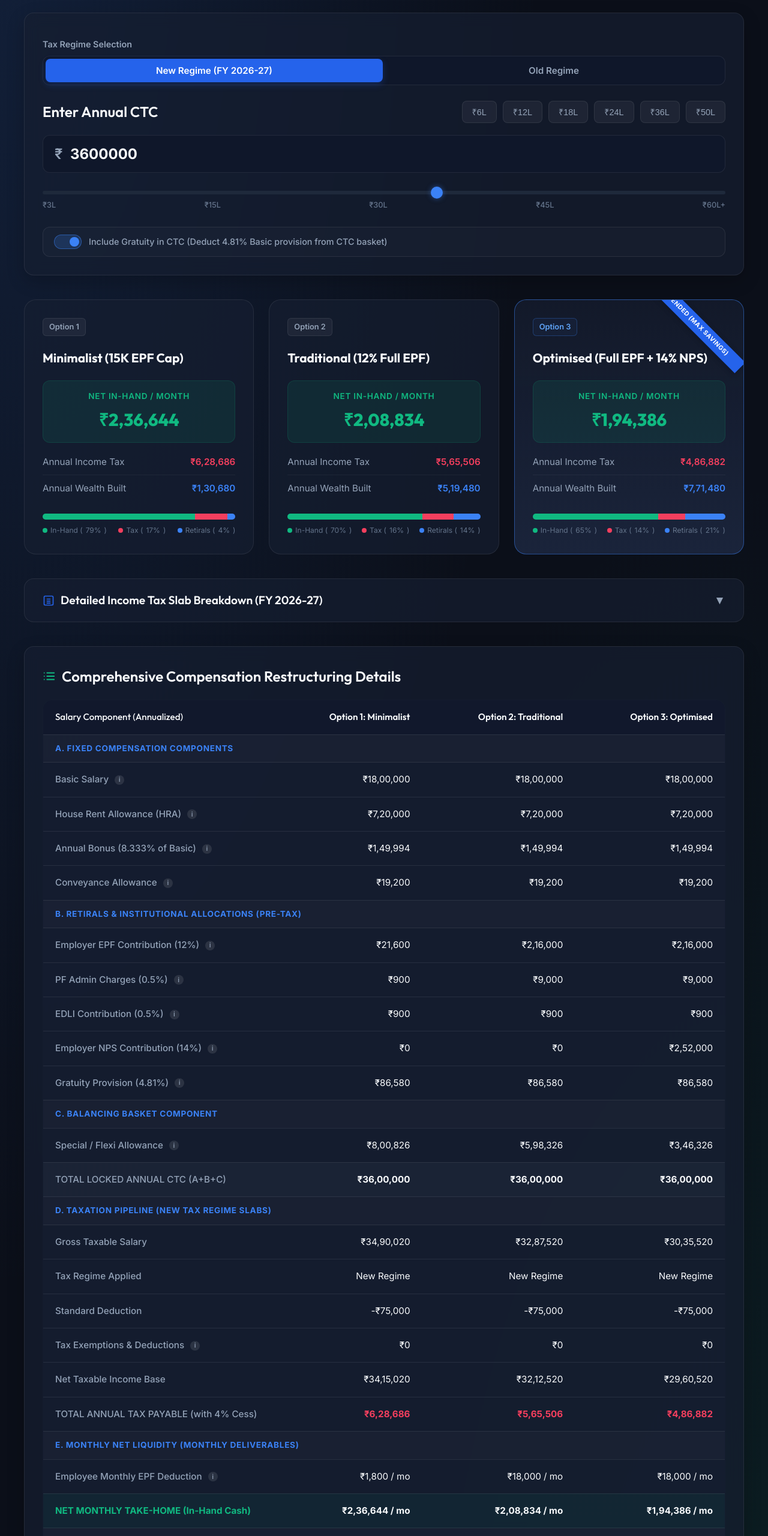
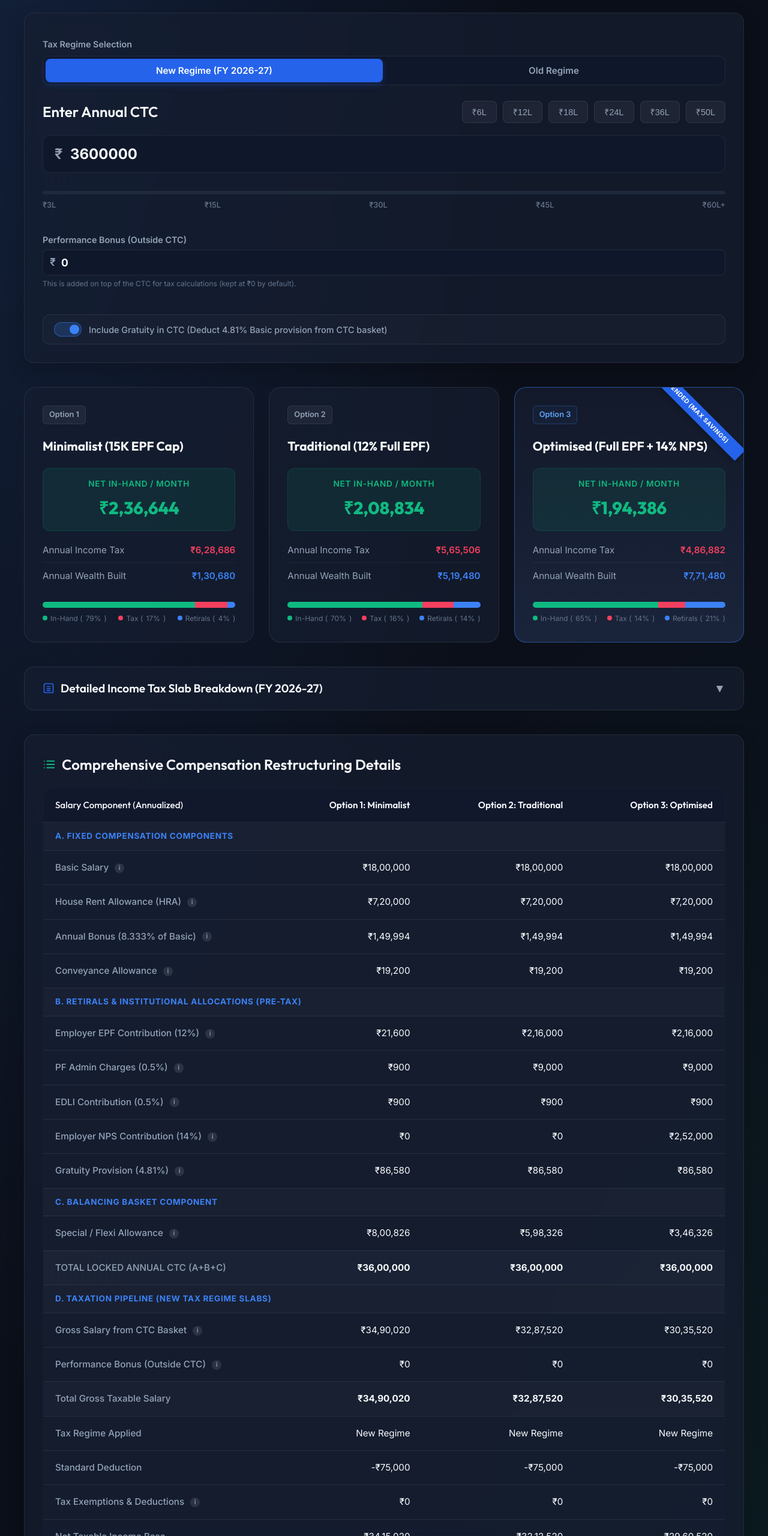
Before and after one commit to Lovlesh9905/epf-nps-calculator, a website built with Vite: page index.html in a window 1280 px wide. Shown: the part 210-2770 px from the top of the page at 60% size. Built offline with nearby package versions, Linux system fonts and the light colour scheme.

Commit message:
Implement Performance Bonus (Outside CTC) input and dynamic tax pipeline integration

```diff
--- a/index.html
+++ b/index.html
@@ -61,6 +61,19 @@
                         <span>₹45L</span>
                         <span>₹60L+</span>
                     </div>
+                </div>
+
+                <!-- Performance Bonus (Outside CTC) Input -->
+                <div style="margin-top: 15px; margin-bottom: 15px;">
+                    <label style="font-size: 0.9rem; font-weight: 600; color: var(--color-text-secondary); display: block; margin-bottom: 5px;">
+                        Performance Bonus (Outside CTC)
+                    </label>
+                    <div class="deduction-input-wrapper">
+                        <span class="currency-symbol" style="left: 12px; color: var(--color-text-secondary); font-weight: 600;">₹</span>
+                        <input type="number" id="perfBonusInput" value="0" min="0" max="5000000" step="10000"
+                               style="padding: 10px 12px 10px 30px; font-size: 1.1rem; border-radius: 8px; background: #0f172a; border: 1px solid var(--border-card); color: var(--color-text-primary); outline: none; width: 100%;">
+                    </div>
+                    <span style="font-size: 0.75rem; color: var(--color-text-muted);">This is added on top of the CTC for tax calculations (kept at ₹0 by default).</span>
                 </div>
 
                 <!-- Gratuity Option Toggle -->
@@ -457,7 +470,27 @@
 
                 <tr class="section-title"><td colspan="4" id="lbl_tax_pipeline_header">D. Taxation Pipeline (New Tax Regime Slabs)</td></tr>
                 <tr>
-                    <td class="row-header">Gross Taxable Salary</td>
+                    <td class="row-header">
+                        Gross Salary from CTC Basket
+                        <div class="tooltip">
+                            <span class="info-icon">i</span>
+                            <span class="tooltiptext">Gross salary derived from fixed CTC components (Basic + HRA + Special Allowance + Bonus + Conveyance).</span>
+                        </div>
+                    </td>
+                    <td id="opt1_gross_ctc">₹0</td><td id="opt2_gross_ctc">₹0</td><td id="opt3_gross_ctc">₹0</td>
+                </tr>
+                <tr>
+                    <td class="row-header">
+                        Performance Bonus (Outside CTC)
+                        <div class="tooltip">
+                            <span class="info-icon">i</span>
+                            <span class="tooltiptext">Additional variable performance bonus paid on top of the base CTC.</span>
+                        </div>
+                    </td>
+                    <td id="opt1_perf_bonus_table">₹0</td><td id="opt2_perf_bonus_table">₹0</td><td id="opt3_perf_bonus_table">₹0</td>
+                </tr>
+                <tr style="font-weight: bold; background: rgba(255,255,255,0.02);">
+                    <td class="row-header">Total Gross Taxable Salary</td>
                     <td id="opt1_gross">₹0</td><td id="opt2_gross">₹0</td><td id="opt3_gross">₹0</td>
                 </tr>
                 <tr>
--- a/src/main.ts
+++ b/src/main.ts
@@ -5,6 +5,7 @@ import { DeductionsInput } from './taxEngine';
 let currentCTC = 3600000;
 let currentSelectedOption = 3; // Default option for breakdown view (Option 3)
 let activeRegime: "new" | "old" = "new";
+let performanceBonusState = 0; // Performance Bonus outside CTC
 
 const deductionsState: DeductionsInput = {
     voluntary80c: 100000,
@@ -18,6 +19,7 @@ const deductionsState: DeductionsInput = {
 // Element References
 const ctcInput = document.getElementById('ctcInput') as HTMLInputElement | null;
 const ctcSlider = document.getElementById('ctcSlider') as HTMLInputElement | null;
+const perfBonusInput = document.getElementById('perfBonusInput') as HTMLInputElement | null;
 const gratuityCheckbox = document.getElementById('gratuityInCtc') as HTMLInputElement | null;
 const accordionHeader = document.getElementById('accordionHeader');
 const tabs = [
@@ -75,7 +77,7 @@ function updateCTC(val: number): void {
 
 // Recalculate and update the screen
 function triggerRecalculate(): void {
-    updateUIDashboard(currentCTC, currentSelectedOption, isGratuityInCTC(), activeRegime, deductionsState);
+    updateUIDashboard(currentCTC, currentSelectedOption, isGratuityInCTC(), activeRegime, deductionsState, performanceBonusState);
 }
 
 // Select breakdown tab option
@@ -116,14 +118,24 @@ function initEventListeners(): void {
         });
     }
 
-    // 3. Gratuity checkbox toggle event
+    // 3. Performance Bonus input event
+    if (perfBonusInput) {
+        perfBonusInput.addEventListener('input', (e) => {
+            const target = e.target as HTMLInputElement;
+            const val = parseFloat(target.value);
+            performanceBonusState = isNaN(val) ? 0 : val;
+            triggerRecalculate();
+        });
+    }
+
+    // 4. Gratuity checkbox toggle event
     if (gratuityCheckbox) {
         gratuityCheckbox.addEventListener('change', () => {
             triggerRecalculate();
         });
     }
 
-    // 4. Preset button clicks
+    // 5. Preset button clicks
     presets.forEach(preset => {
         const btn = document.getElementById(preset.id);
         if (btn) {
@@ -133,14 +145,14 @@ function initEventListeners(): void {
         }
     });
 
-    // 5. Accordion Toggle
+    // 6. Accordion Toggle
     if (accordionHeader) {
         accordionHeader.addEventListener('click', () => {
             toggleAccordion();
         });
     }
 
-    // 6. Option tabs switching
+    // 7. Option tabs switching
     tabs.forEach((tab, index) => {
         if (tab) {
             tab.addEventListener('click', () => {
@@ -149,7 +161,7 @@ function initEventListeners(): void {
         }
     });
 
-    // 7. Regime toggle clicks
+    // 8. Regime toggle clicks
     if (regimeNewBtn && regimeOldBtn) {
         regimeNewBtn.addEventListener('click', () => {
             activeRegime = "new";
@@ -167,7 +179,7 @@ function initEventListeners(): void {
         });
     }
 
-    // 8. Bind deduction inputs
+    // 9. Bind deduction inputs
     const bindDeductionInput = (el: HTMLInputElement | null, key: keyof DeductionsInput) => {
         if (el) {
             el.addEventListener('input', (e) => {
--- a/src/taxEngine.ts
+++ b/src/taxEngine.ts
@@ -56,6 +56,8 @@ export interface PayrollResult {
     deductionsTotal: number;
     conveyance: number;
     deductionsBreakdown: DeductionRowDetail[];
+    totalGrossTaxable: number;
+    performanceBonus: number;
 }
 
 // Tax Engine: FY 2026-27 (New Tax Regime) Slabs, Rebates, & Marginal Relief
@@ -239,7 +241,8 @@ export function payrollEngine(
         homeLoanInterest: 0,
         monthlyRent: 0,
         otherExemptions: 0
-    }
+    },
+    performanceBonus: number = 0
 ): PayrollResult {
     const basic = ctc * 0.50; // New Wage Code standard 50%
     const hra = basic * 0.40;
@@ -316,7 +319,8 @@ export function payrollEngine(
 
     const deductionsTotal = hraExemption + deduction80C + voluntaryNps + healthInsurance + homeLoanInterest + otherExemptions;
 
-    let taxableBase = grossSalary - standardDeduction - deductionsTotal + taxableEmployerNps;
+    const totalGrossTaxable = grossSalary + performanceBonus;
+    let taxableBase = totalGrossTaxable - standardDeduction - deductionsTotal + taxableEmployerNps;
     if (taxableBase < 0) taxableBase = 0;
 
     const taxResult = taxRegime === "old" ? calculateOldRegimeTax(taxableBase) : calculateNewRegimeTax(taxableBase);
@@ -325,7 +329,7 @@ export function payrollEngine(
     const monthlyTax = taxResult.totalTax / 12;
     const monthlyEePf = ee_pf / 12;
 
-    // Takehome: gross - tax - employee contribution
+    // Takehome: gross - tax - employee contribution (excluding performance bonus from regular monthly cash)
     const monthlyTakehome = monthlyGross - monthlyTax - monthlyEePf;
 
     // Savings = Employer EPF + Employer NPS + Employee EPF + Gratuity + EDLI
@@ -420,6 +424,8 @@ export function payrollEngine(
         hraExemption,
         deductionsTotal,
         conveyance,
-        deductionsBreakdown
+        deductionsBreakdown,
+        totalGrossTaxable,
+        performanceBonus
     };
 }
--- a/src/ui.ts
+++ b/src/ui.ts
@@ -50,8 +50,7 @@ export function renderTaxBreakdown(optionResult: PayrollResult): void {
     // Update Summary labels
     const lblGross = document.getElementById('lbl_gross');
     if (lblGross) {
-        const stdDed = optionResult.taxRegime === "old" ? 50000 : 75000;
-        lblGross.innerText = formatINR(optionResult.taxableBase + stdDed + optionResult.deductionsTotal);
+        lblGross.innerText = formatINR(optionResult.totalGrossTaxable);
     }
 
     const lblSlabTax = document.getElementById('lbl_slab_tax');
@@ -136,7 +135,8 @@ export function updateUIDashboard(
     currentSelectedOption: number,
     gratuityInCTC: boolean,
     taxRegime: "new" | "old" = "new",
-    deductions?: DeductionsInput
+    deductions?: DeductionsInput,
+    performanceBonus: number = 0
 ): void {
     const results: { [key: number]: PayrollResult } = {};
 
@@ -164,7 +164,7 @@ export function updateUIDashboard(
 
     // Calculate for all three options
     for (let opt = 1; opt <= 3; opt++) {
-        const res = payrollEngine(ctc, opt, gratuityInCTC, taxRegime, deductions);
+        const res = payrollEngine(ctc, opt, gratuityInCTC, taxRegime, deductions, performanceBonus);
         results[opt] = res;
 
         // 1. Update Detailed Table Cell elements
@@ -180,6 +180,8 @@ export function updateUIDashboard(
             gratuity: document.getElementById(`opt${opt}_gratuity`),
             special: document.getElementById(`opt${opt}_special`),
             ctc: document.getElementById(`opt${opt}_ctc`),
+            gross_ctc: document.getElementById(`opt${opt}_gross_ctc`),
+            perf_bonus_table: document.getElementById(`opt${opt}_perf_bonus_table`),
             gross: document.getElementById(`opt${opt}_gross`),
             applied_regime: document.getElementById(`opt${opt}_applied_regime`),
             std_ded: document.getElementById(`opt${opt}_std_ded`),
@@ -205,7 +207,9 @@ export function updateUIDashboard(
         if (elementsToUpdate.gratuity) elementsToUpdate.gratuity.innerText = gratuityInCTC ? formatINR(res.gratuity) : "₹0";
         if (elementsToUpdate.special) elementsToUpdate.special.innerText = formatINR(res.allowance);
         if (elementsToUpdate.ctc) elementsToUpdate.ctc.innerText = formatINR(ctc);
-        if (elementsToUpdate.gross) elementsToUpdate.gross.innerText = formatINR(res.grossSalary);
+        if (elementsToUpdate.gross_ctc) elementsToUpdate.gross_ctc.innerText = formatINR(res.grossSalary);
+        if (elementsToUpdate.perf_bonus_table) elementsToUpdate.perf_bonus_table.innerText = formatINR(res.performanceBonus);
+        if (elementsToUpdate.gross) elementsToUpdate.gross.innerText = formatINR(res.totalGrossTaxable);
 
         if (elementsToUpdate.applied_regime) {
             elementsToUpdate.applied_regime.innerText = res.taxRegime === "old" ? "Old Regime" : "New Regime";
@@ -258,7 +262,7 @@ export function updateUIDashboard(
         const pctSavings = document.getElementById(`pct_opt${opt}_savings`);
         if (pctSavings) pctSavings.innerText = savingsPct + "%";
 
-        const annualTakehome = res.monthlyTakehome * 12;
+        const annualTakehome = res.monthlyTakehome * 12 + res.performanceBonus;
         const totalOutlay = annualTakehome + res.annualTax + res.totalSavings + res.pfAdmin;
 
         if (elementsToUpdate.sum_takehome) elementsToUpdate.sum_takehome.innerText = formatINR(annualTakehome);
```
